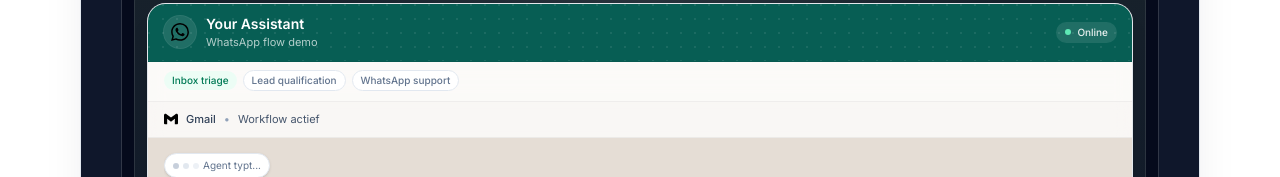
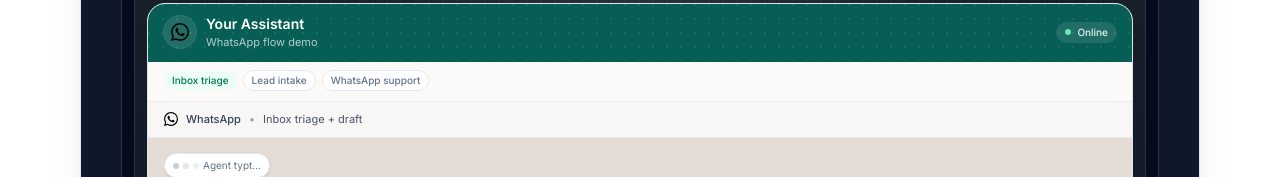
Before and after one commit to openclawbot69420-ux/youraiworker-site, a Next.js app: page / in a window 1280 px wide. Shown: the part 1911-2088 px from the top of the page. Built offline with nearby package versions, Linux system fonts and the light colour scheme.

Commit message:
copy: rewrite homepage demo scenarios with WhatsApp-style flows + realistic OpenClaw wrap-up

```diff
--- a/src/components/demoScenarios.ts
+++ b/src/components/demoScenarios.ts
@@ -17,79 +17,81 @@ export type DashboardDemoScenario = {
 export const HOMEPAGE_SCENARIOS: DashboardDemoScenario[] = [
   {
     title: "Inbox triage",
-    channel: "Gmail",
-    status: "Workflow actief",
+    channel: "WhatsApp",
+    status: "Inbox triage + draft",
     bubbles: [
       {
         tone: "user",
-        label: "User",
-        text: "Kun je deze e-mail triagen en een conceptantwoord klaarzetten?",
+        label: "Jij",
+        text: "Kun je die offerte-mail van vanochtend triagen en een reply draft maken?",
       },
       {
         tone: "agent",
-        label: "Agent",
-        text: "Classificatie: Sales lead (P1). Intentie: offerteaanvraag. Herkend: 40 seats en gewenste start in maart.",
+        label: "Your Assistant",
+        text: "Check. Welke tone of voice wil je (formeel / direct / vriendelijk) en wil je dat ik meteen 2 follow-up vragen toevoeg?",
       },
       {
         tone: "user",
-        label: "User",
-        text: "Ja. Gebruik een zakelijke toon en vraag of ze al een CRM gebruiken.",
+        label: "Jij",
+        text: "Zakelijk en direct. Voeg 2 vragen toe: deadline + of ze al een CRM gebruiken.",
       },
       {
         tone: "agent",
-        label: "Agent",
-        text: "Conceptantwoord klaar. Vraag toegevoegd over huidige CRM en gewenste doorlooptijd voor onboarding.",
+        label: "Your Assistant",
+        text: "Gedaan. Ik heb 1 draft klaargezet in Gmail. Wil je eerst approval, of mag ik bij dit soort leads automatisch drafts maken?",
       },
       {
         tone: "meta",
         label: "Acties",
-        text: "CRM-lead aangemaakt, conceptreply opgeslagen in Gmail draft en follow-up reminder ingepland over 24 uur.",
+        text: "Lead herkend (P1) • draft opgeslagen in Gmail • follow-up reminder +24u • lead entry gelogd",
       },
       {
         tone: "agent",
-        label: "Agent",
-        text: "Wil je deze lead direct aan Sales toewijzen of eerst in review houden?",
+        label: "Your Assistant",
+        text: "Als je wilt, kan ik ook de lead meteen aan Sales toewijzen en een taak aanmaken voor morgen.",
       },
     ],
-    resultaat: "✓ Gmail draft opgeslagen\n✓ Lead aangemaakt (CRM)\n✓ Follow-up taak ingepland (+24u)\n✓ Samenvatting gelogd (audit trail)",
+    resultaat:
+      "✓ Gmail: reply draft klaar (wacht op approval)\n✓ Lead gelogd (CRM/Sheet)\n✓ Follow-up reminder gepland (+24u)\n✓ Run gelogd (audit trail)",
   },
   {
-    title: "Lead qualification",
-    channel: "Telegram",
-    status: "Conversatie flow",
+    title: "Lead intake",
+    channel: "WhatsApp",
+    status: "Kwalificatie + routing",
     bubbles: [
       {
         tone: "user",
         label: "Lead",
-        text: "We zoeken AI-automatisering voor support en sales. Kunnen jullie helpen?",
+        text: "Hoi! Wij willen AI inzetten voor support en sales. Kunnen jullie helpen?",
       },
       {
         tone: "agent",
-        label: "Agent",
-        text: "Ja. Om goed te richten: hoeveel agents werken in support en in welke tools werken jullie nu?",
+        label: "Your Assistant",
+        text: "Ja. 3 snelle vragen zodat ik je direct goed route: (1) teamgrootte, (2) welke tools (Gmail/WhatsApp/CRM), (3) wanneer wil je live?",
       },
       {
         tone: "user",
         label: "Lead",
-        text: "12 mensen. Support via Gmail + WhatsApp, sales in HubSpot. We willen in maart live.",
+        text: "Support 10 mensen. Sales in HubSpot. Liefst binnen 4 weken live.",
       },
       {
         tone: "agent",
-        label: "Agent",
-        text: "Gekwalificeerd als MQL. Fit-score 82/100. Kansrijk voor intake: support-triage + lead routing als eerste workflow.",
+        label: "Your Assistant",
+        text: "Top. Dit is een goede fit. Wil je dat ik 2 intake-slots voorstel (morgen/overmorgen) of stuur ik eerst een indicatie van scope + vanafprijs?",
       },
       {
         tone: "meta",
         label: "Acties",
-        text: "CRM-status gezet op Qualified, samenvatting gelogd en twee intake-slots voorgesteld in Telegram.",
+        text: "Leadscore berekend • samenvatting opgeslagen • status: Qualified • intake-slots klaargezet",
       },
       {
         tone: "user",
         label: "Lead",
-        text: "Donderdag 10:30 is goed. Kunnen jullie vooraf een indicatie sturen?",
+        text: "Stuur eerst een indicatie en daarna slots.",
       },
     ],
-    resultaat: "✓ Leadscore berekend: 82/100\n✓ Samenvatting + intentie opgeslagen\n✓ CRM status: Qualified\n✓ Intake-slots voorgesteld (Telegram)",
+    resultaat:
+      "✓ Leadscore + samenvatting opgeslagen\n✓ Status: Qualified\n✓ Indicatie-bericht klaar voor verzending\n✓ Intake-slots voorgesteld",
   },
   {
     title: "WhatsApp support",
@@ -99,35 +101,36 @@ export const HOMEPAGE_SCENARIOS: DashboardDemoScenario[] = [
       {
         tone: "user",
         label: "Klant",
-        text: "Ik kan niet inloggen en mis factuur #1049. Kunnen jullie helpen?",
+        text: "Ik kan niet inloggen en ik mis factuur 1049. Kunnen jullie helpen?",
       },
       {
         tone: "agent",
-        label: "Agent",
-        text: "Ja. Ik zie een combinatie van login en factuurvraag. Eerst reset-instructies gestuurd en verificatie gevraagd op klantnummer.",
+        label: "Your Assistant",
+        text: "Ik kan je hiermee helpen. Voor ik een ticket maak: wat is je klantnummer en welk e-mailadres gebruik je om in te loggen?",
       },
       {
         tone: "user",
         label: "Klant",
-        text: "Klantnummer is AC-2041. Reset lukt nu, maar factuur blijft ontbreken.",
+        text: "Klantnummer AC-2041. Mail is info@bedrijf.nl. Reset lukt nu wel.",
       },
       {
         tone: "agent",
-        label: "Agent",
-        text: "Login-probleem opgelost. Billing-item kan ik niet direct afhandelen. Ik maak nu een finance-escalatie met context en transcript.",
+        label: "Your Assistant",
+        text: "Top - login is opgelost. De factuur mis ik nog: ik escalatieer dit naar Finance met context. Wil je dat ik je op de hoogte houd via WhatsApp?",
       },
       {
         tone: "meta",
         label: "Acties",
-        text: "Zendesk-ticket #5821 aangemaakt met samenvatting, klantnummer, factuurnummer en status 'urgent billing'.",
+        text: "Ticket aangemaakt (billing) • transcript toegevoegd • routed naar Finance • SLA: vandaag kantooruren",
       },
       {
         tone: "agent",
-        label: "Agent",
-        text: "Je ontvangt een update zodra finance heeft bevestigd. Verwachte reactietijd: vandaag binnen kantooruren.",
+        label: "Your Assistant",
+        text: "Done. Ik ping je zodra Finance bevestigt dat de factuur opnieuw is verstuurd.",
       },
     ],
-    resultaat: "✓ Login-issue opgelost (1e lijn)\n✓ Ticket aangemaakt: Zendesk #5821\n✓ Context + transcript toegevoegd\n✓ Escalatie routed naar Finance",
+    resultaat:
+      "✓ Login opgelost (1e lijn)\n✓ Ticket aangemaakt (billing)\n✓ Context + transcript toegevoegd\n✓ Escalatie routed naar Finance",
   },
 ]
 
```
